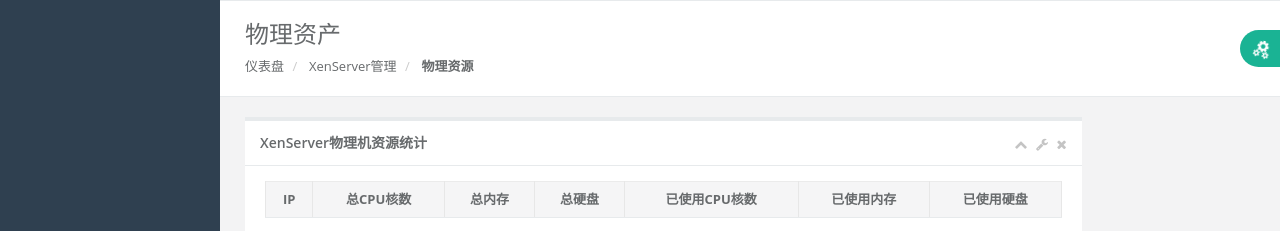
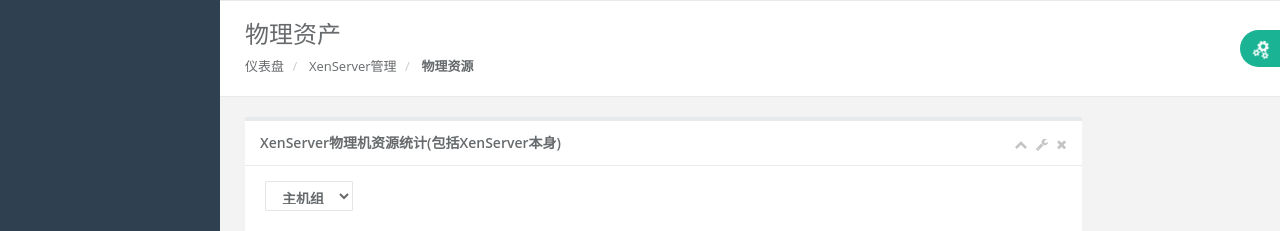
Before and after one commit to RoyceShen1/jumpserver, a Django app: page /jasset/xenserver/list/ in a window 1280 px wide. Shown: the part 60-291 px from the top of the page. Run offline with Django 3.2, Linux system fonts and the light colour scheme; a user stored in the database is signed in; data comes from the database, SQL or seed files in the repository; data that the repository does not hold is empty; parts of the project's set-up code (start-up, migrations or seed data) failed here and were passed over; some libraries are stand-ins or nearby versions.

Commit message:
add select option

```diff
--- a/templates/jasset/xenserver_list.html
+++ b/templates/jasset/xenserver_list.html
@@ -9,7 +9,7 @@
         <div class="col-sm-10">
             <div class="ibox float-e-margins">
                 <div class="ibox-title">
-                    <h5> XenServer物理机资源统计 </h5>
+                    <h5> XenServer物理机资源统计(包括XenServer本身) </h5>
                     <div class="ibox-tools">
                         <a class="collapse-link">
                             <i class="fa fa-chevron-up"></i>
@@ -23,6 +23,15 @@
                     </div>
                 </div>
                 <div class="ibox-content">
+                    <div class="col-sm-7" style="padding-left: 0px">
+                        <label>
+                            <select name="idc" class="form-control m-b input-sm" onchange="change_info()">
+                                <option value="">主机组</option>
+                                <option value="">二手房</option>
+                                <option value="">新房</option>
+                            </select>
+                        </label>
+                    </div>
                     <div class="tab-content">
                         <table class="table table-striped table-bordered table-hover ">
                             <thead>
```
